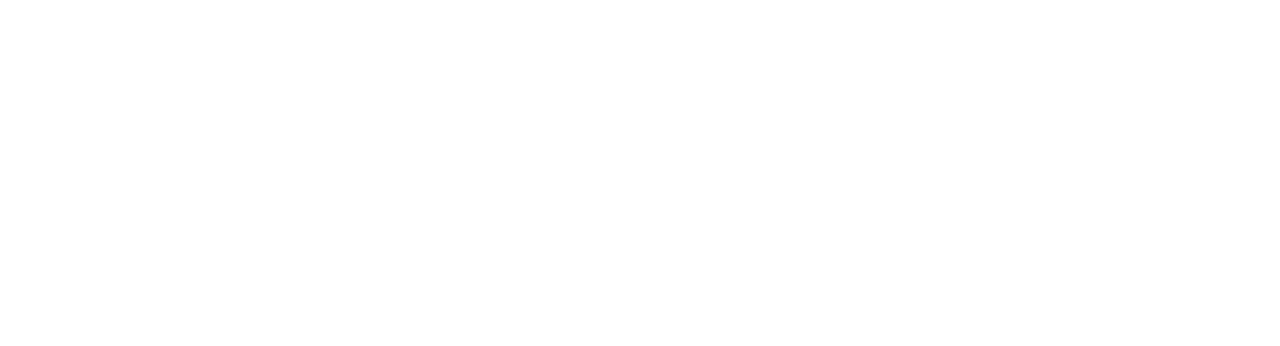
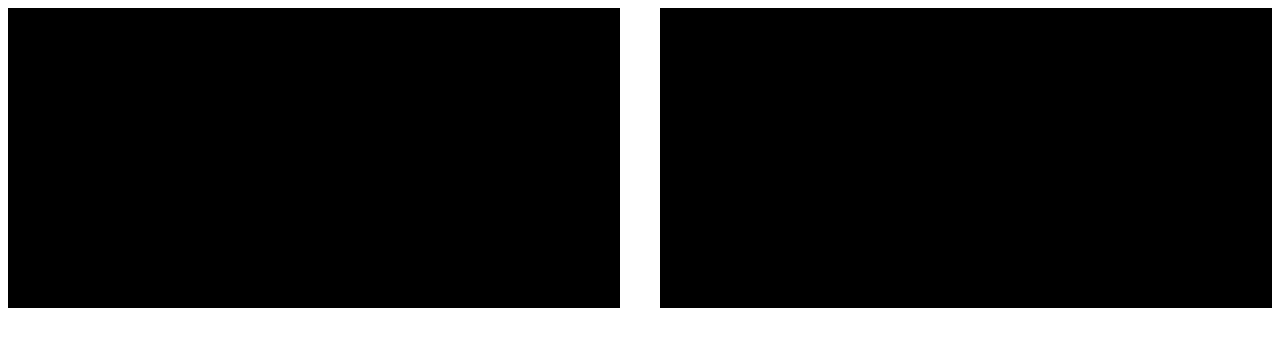
Before and after one commit to rabbitsenne/webrtc_p2p_project, a plain HTML site: page index.html in a window 1280 px wide. Drawn offline with Linux system fonts and the light colour scheme.

Commit message:
space for the video frames

```diff
--- a/index.html
+++ b/index.html
@@ -8,7 +8,10 @@
     <link rel="stylesheet" type="text/css" media="screen" href="main.css">
 </head>
 <body>
-
+    <div id="videos">
+        <video class="video-player" id="user-1" autoplay playsinline></video>
+        <video class="video-player" id="user-2" autoplay playsinline></video>
+    </div>
 </body>
 <script src="main.js"></script>
 </html>
--- a/main.css
+++ b/main.css
@@ -0,0 +1,11 @@
+#videos {
+    display: grid;
+    grid-template-columns: 1fr 1fr;
+    gap: 40px;
+}
+
+.video-player {
+    background-color: black;
+    width: 100%;
+    height: 300px;
+}
```
